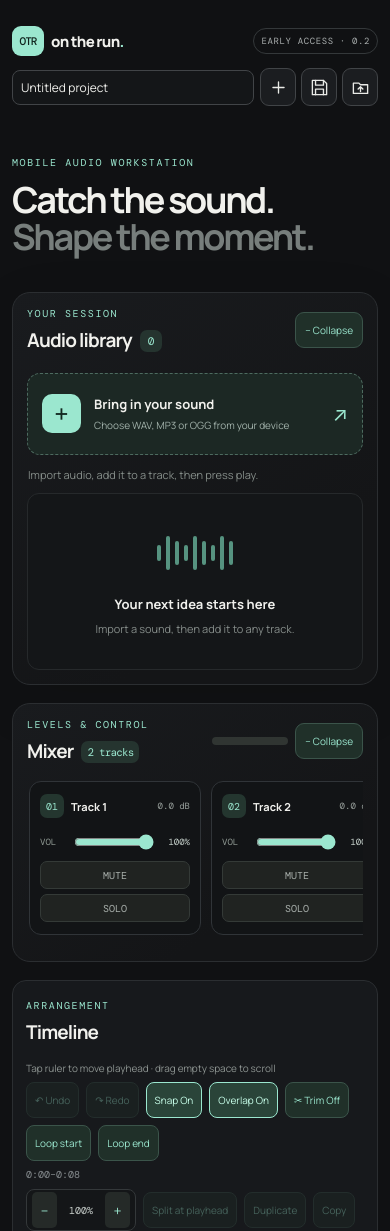
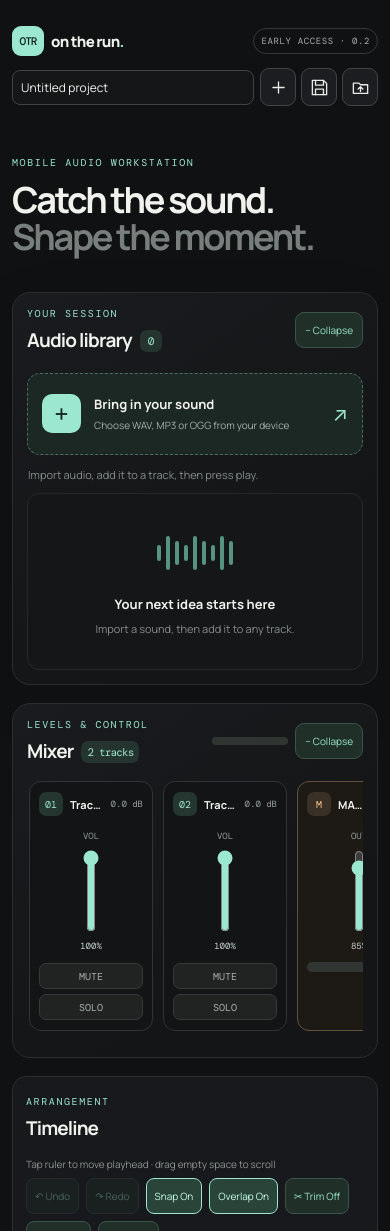
Before and after one commit to Startat6am/otr-daw, a React (Vite) app: page / in a window 390 px wide. Shown: the top 1231 px of the page. Built offline with nearby package versions, Linux system fonts and the light colour scheme.

Commit message:
style: use vertical mixer faders and compact portrait channel strips

```diff
--- a/src/styles.css
+++ b/src/styles.css
@@ -1137,3 +1137,20 @@ h2 { margin: 0; font-size: 19px; letter-spacing: -.045em; }
 /* Mixer channel controls read vertically: volume, MUTE, then SOLO. */
 .channel-buttons { flex-direction: column; gap: 5px; margin-top: 9px; }
 .channel-buttons button { flex: 0 0 auto; width: 100%; min-height: 28px; }
+
+
+/* Vertical faders in mixer strips, with compact portrait channel blocks. */
+.mixer-channel { flex-basis: 136px; width: 136px; min-width: 136px; padding: 10px 9px; }
+.mixer-channels .master-channel { flex-basis: 136px; width: 136px; min-width: 136px; }
+.volume-control { display: flex; flex-direction: column; align-items: center; justify-content: flex-start; gap: 6px; min-height: 132px; }
+.volume-control > span { align-self: center; }
+.volume-control input[type="range"] { writing-mode: vertical-lr; direction: rtl; appearance: slider-vertical; -webkit-appearance: slider-vertical; width: 22px; min-width: 22px; height: 88px; min-height: 88px; margin: 2px 0; padding: 0; accent-color: var(--mint); touch-action: pan-y; }
+.volume-control output { text-align: center; }
+.channel-buttons { margin-top: 7px; }
+.channel-buttons button { min-height: 26px; }
+.master-channel .master-meter { margin-top: 6px; }
+@media (max-width: 520px) {
+  .mixer-channel, .mixer-channels .master-channel { flex-basis: 124px; width: 124px; min-width: 124px; }
+  .volume-control { min-height: 126px; }
+  .volume-control input[type="range"] { height: 82px; min-height: 82px; }
+}
```
